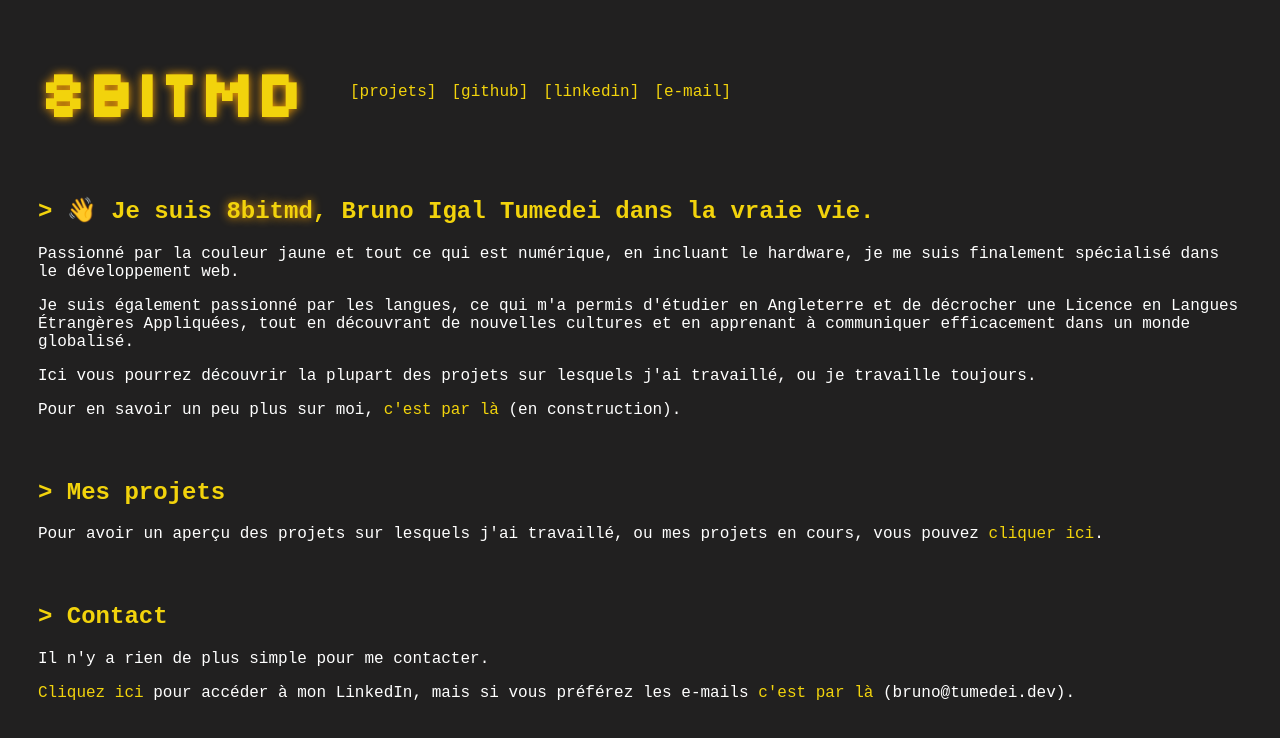
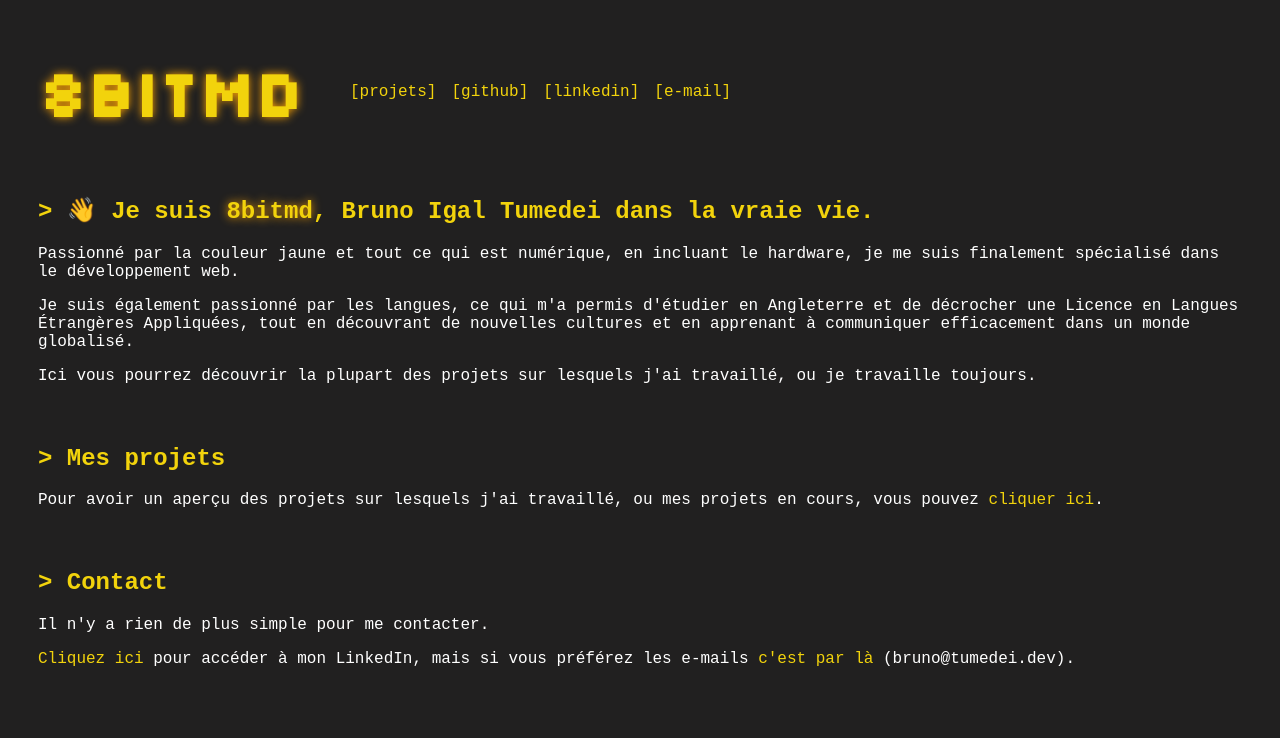
Before and after one commit to 8bitmd/portfolio, a React (Create React App) app: page / in a window 1280 px wide. Shown: the top 738 px of the page. Built offline with nearby package versions, Linux system fonts and the light colour scheme.

Commit message:
Remove placeholder

```diff
--- a/src/components/Home.js
+++ b/src/components/Home.js
@@ -9,7 +9,6 @@ export default function Home() {
             <p>Passionné par la couleur jaune et tout ce qui est numérique, en incluant le hardware, je me suis finalement spécialisé dans le développement web.</p>
             <p>Je suis également passionné par les langues, ce qui m'a permis d'étudier en Angleterre et de décrocher une Licence en Langues Étrangères Appliquées, tout en découvrant de nouvelles cultures et en apprenant à communiquer efficacement dans un monde globalisé.</p>
             <p>Ici vous pourrez découvrir la plupart des projets sur lesquels j'ai travaillé, ou je travaille toujours.</p>
-            <p>Pour en savoir un peu plus sur moi, <Link to={"#"}>c'est par là</Link> (en construction).</p>
             <h2>Mes projets</h2>
             <p>Pour avoir un aperçu des projets sur lesquels j'ai travaillé, ou mes projets en cours, vous pouvez <Link to={"/projets"}>cliquer ici</Link>.</p>
             <p></p>
```
